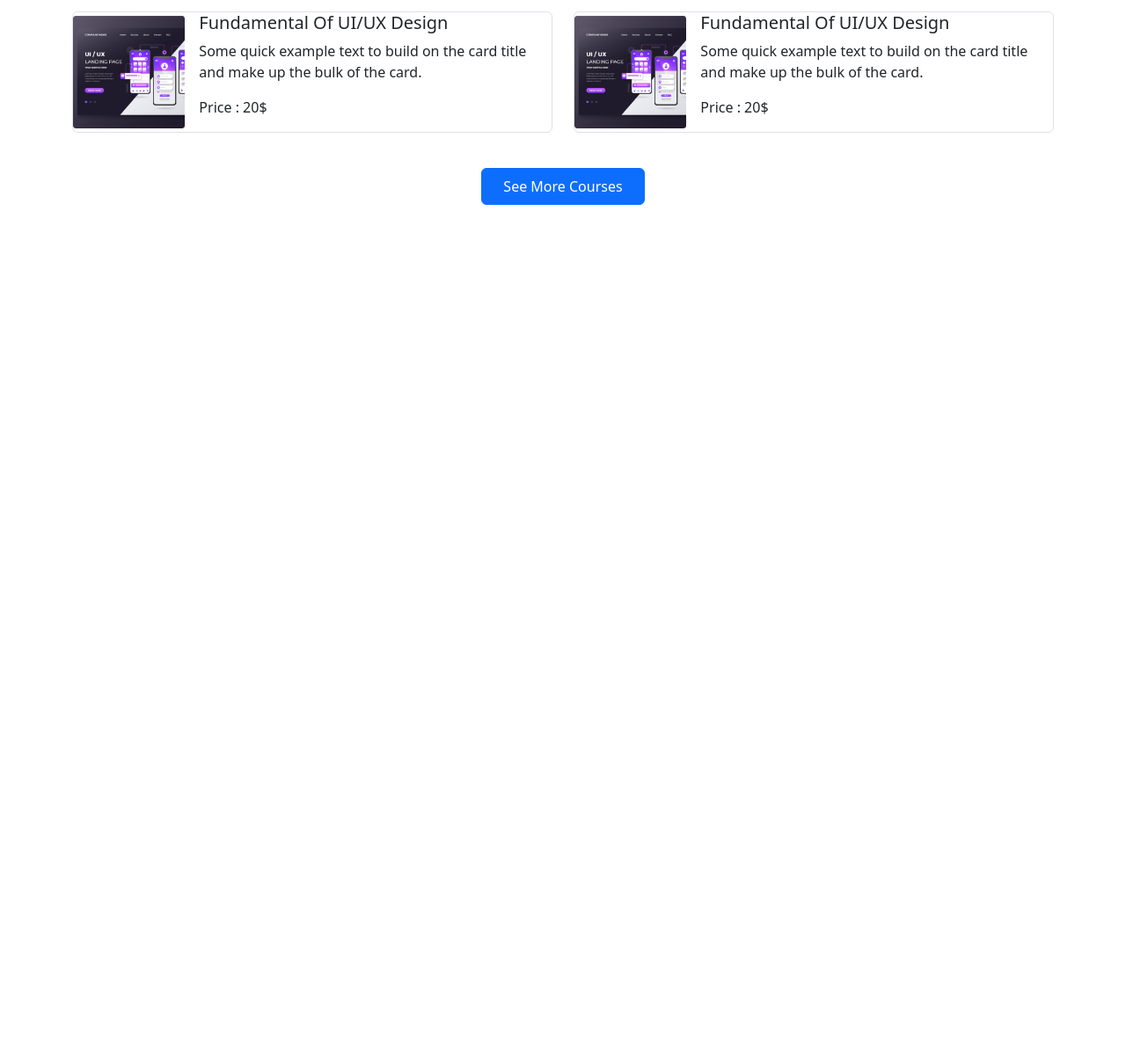
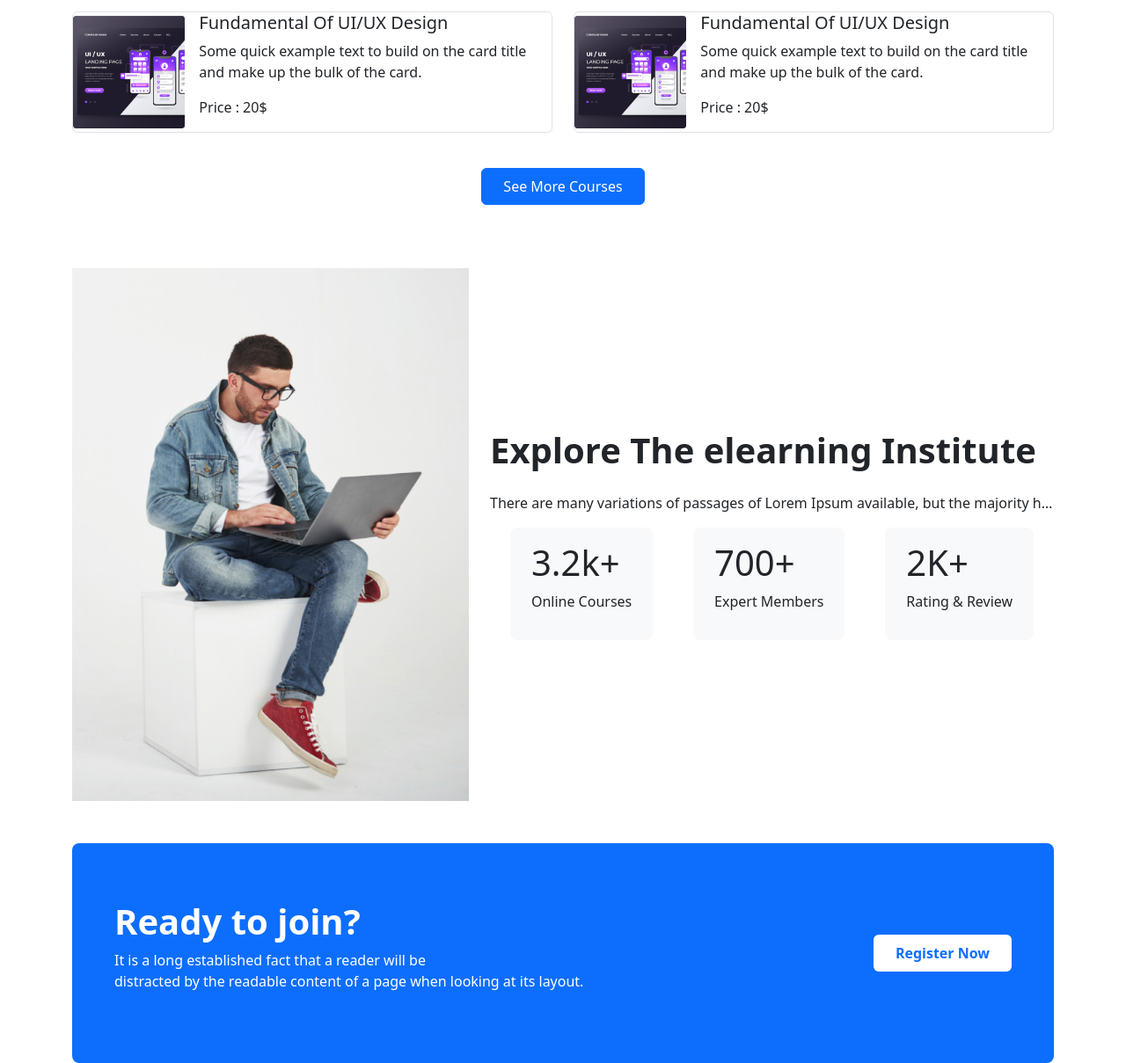
Before and after one commit to Rakibul-Hasan07/Rakib-Traning-Center, a plain HTML site: page index.html in a window 1280 px wide. Shown: the part 1169-2378 px from the top of the page at 88% size. Before the commit the page ends 1426 px from the top, so only its background shows below. Drawn offline with nearby package versions, Linux system fonts and the light colour scheme.

Commit message:
Modal added

```diff
--- a/index.html
+++ b/index.html
@@ -268,11 +268,90 @@
                 </div>
             </div>
         </div>
-       <div class="text-center">
-        <button class="btn btn-primary py-2 px-4 my-4">See More Courses</button>
-       </div>
+        <div class="text-center">
+            <button class="btn btn-primary py-2 px-4 my-4">See More Courses</button>
+        </div>
     </section>
     <!-- our course item section end -->
+    <!-- counting section start  -->
+    <section class="container my-5">
+        <div>
+            <div class="row justify-content-center align-items-center">
+                <div class="col-md-5">
+                    <img class="img-fluid" src="images/working.png" alt="">
+                </div>
+                <div class="col-md-7">
+                    <h1 class="fw-bold mb-4">Explore The elearning Institute</h1>
+                    <p class="text-truncate">There are many variations of passages of Lorem Ipsum available, but the
+                        majority have suffered alteration in some form, by injected humour, or
+                        randomised words which don't look even slightly believable. If you are going
+                        to use a passage of Lorem Ipsum, you need to be sure.Anything embarrassing hidden in the middle
+                        of text. All the Lorem Ipsum
+                        generators on the Internet tend to repeat predefined.</p>
+                    <div class="d-flex justify-content-around">
+                        <div class="bg-light py-3 px-4 rounded-3">
+                            <h1>3.2k+</h1>
+                            <p>Online Courses</p>
+                        </div>
+                        <div class="bg-light py-3 px-4 rounded-3">
+                            <h1>700+</h1>
+                            <p>Expert Members</p>
+                        </div>
+                        <div class="bg-light py-3 px-4 rounded-3">
+                            <h1>2K+</h1>
+                            <p>Rating & Review</p>
+                        </div>
+                    </div>
+                </div>
+            </div>
+
+        </div>
+    </section>
+    <!-- counting section end -->
+    <!-- ready to join section start  -->
+    <section class="container">
+        <div class="bg-primary rounded-3">
+            <div class="d-flex align-items-center justify-content-between px-5" style="height: 250px;">
+                <div class="">
+                    <h1 class="fw-bold text-white">Ready to join?</h1>
+                    <p class="text-white">It is a long established fact that a reader will be <br> distracted by the
+                        readable content of a page when looking at its layout.</p>
+                </div>
+                <div>
+                    <!-- Modal start -->
+                    <!-- Button trigger modal -->
+                    <button type="button" class="btn bg-white text-primary fw-bold py-2 px-4" data-bs-toggle="modal"
+                        data-bs-target="#staticBackdrop">
+                        Register Now
+                    </button>
+
+                    <!-- Modal -->
+                    <div class="modal fade" id="staticBackdrop" data-bs-backdrop="static" data-bs-keyboard="false"
+                        tabindex="-1" aria-labelledby="staticBackdropLabel" aria-hidden="true">
+                        <div class="modal-dialog">
+                            <div class="modal-content">
+                                <div class="modal-header">
+                                    <h5 class="modal-title" id="staticBackdropLabel">Hey! Welcome Our Comunity</h5>
+                                    <button type="button" class="btn-close" data-bs-dismiss="modal"
+                                        aria-label="Close"></button>
+                                </div>
+                                <div class="modal-body">
+                                You Are interested To Build Up Your Career As A Web Developer You Stay With Our Comunity And Develop Your Skill.
+                                </div>
+                                <div class="modal-footer">
+                                    <button type="button" class="btn btn-secondary"
+                                        data-bs-dismiss="modal">Close</button>
+                                    <button type="button" class="btn btn-primary">Understood</button>
+                                </div>
+                            </div>
+                        </div>
+                    </div>
+                    <!-- Modal end -->
+                </div>
+            </div>
+        </div>
+    </section>
+    <!-- ready to join section end -->
     <script src="https://cdn.jsdelivr.net/npm/bootstrap@5.2.0/dist/js/bootstrap.bundle.min.js"
         integrity="sha384-A3rJD856KowSb7dwlZdYEkO39Gagi7vIsF0jrRAoQmDKKtQBHUuLZ9AsSv4jD4Xa"
         crossorigin="anonymous"></script>
```
